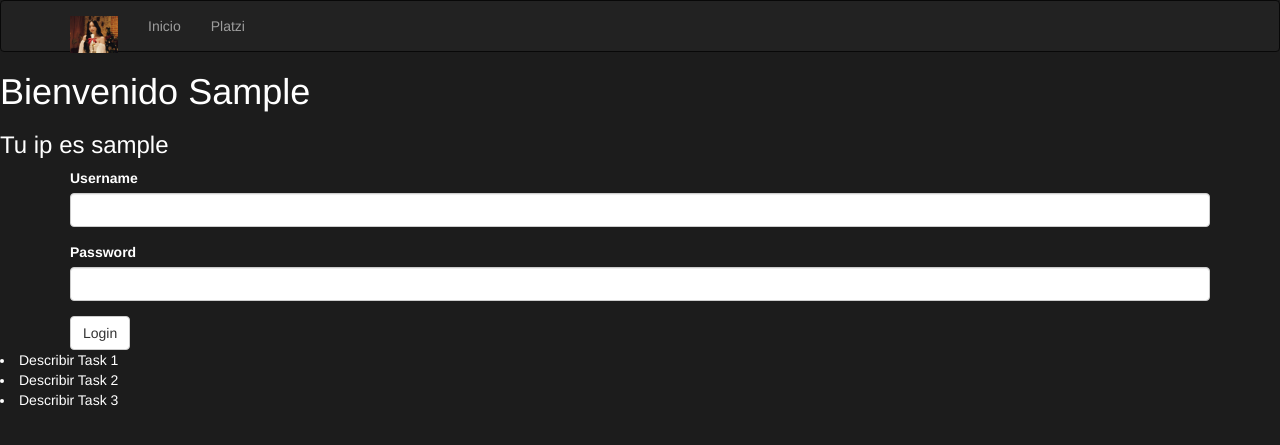
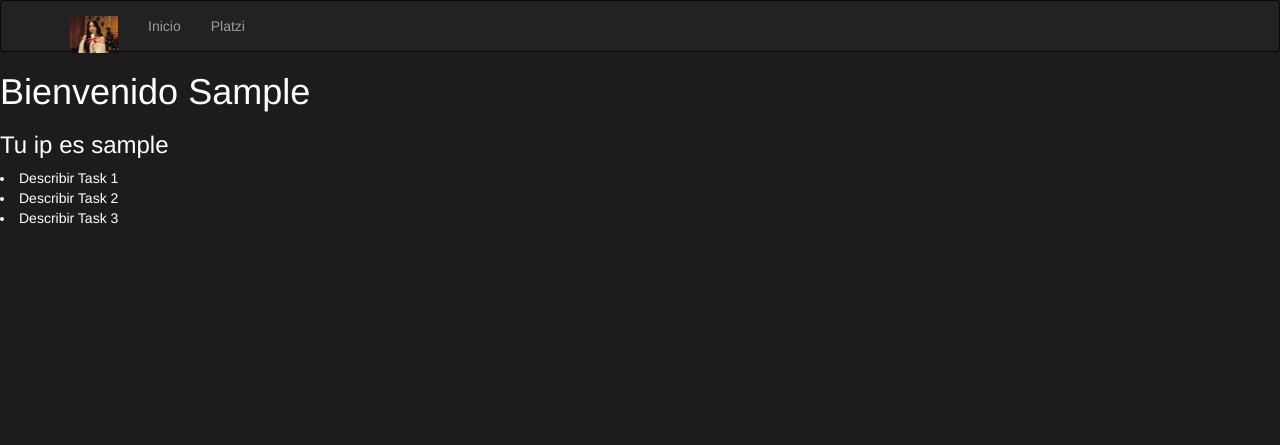
Before and after one commit to Ojitos369/crud-flask, a Flask app: page /hello in a window 1280 px wide. Shown: the top 445 px of the page. Run offline with Flask 2, Linux system fonts and the light colour scheme; the visitor is signed in with stand-in values (Sample User, id 1); some libraries are stand-ins or nearby versions.

Commit message:
blueprint_2

```diff
--- a/app/templates/hello.html
+++ b/app/templates/hello.html
@@ -11,6 +11,8 @@
 
 {% if username %}
     <h1>Bienvenido {{username | capitalize }}</h1>
+{% else %}
+    <a href="/auth/login">Login</a>
 {%endif%}
 
 {% if user_ip %}
@@ -18,12 +20,6 @@
 {% else %}
     <a href="/home">Home</a>
 {%endif%}
-
-
-<div class="container">
-    {{ wtf.quick_form(login) }}
-
-</div>
 
 
 <ul">
--- a/main.py
+++ b/main.py
@@ -32,24 +32,17 @@ def home():
     return response
 
 
-@app.route('/hello', methods=['GET', 'POST'])
+@app.route('/hello')
 def hello_world():
-    login = LoginForm()
     user_ip = session.get('user_ip')
     username = session.get('username')
     context = {
         'todos': todos,
         'user_ip': user_ip,
-        'login': login,
         'username': username
     }
 
-    if login.validate_on_submit():
-        username = login.username.data
-        password = login.password.data
-        session['username'] = username
-        flash('Login Successful')
-        return redirect(url_for('hello_world'))
+
     return render_template('hello.html', **context)
 
 # Run the app
```
Also changed, not shown: app/auth/views.py (+11 -2 lines), tests/test_base.py (+15 -6 lines).
